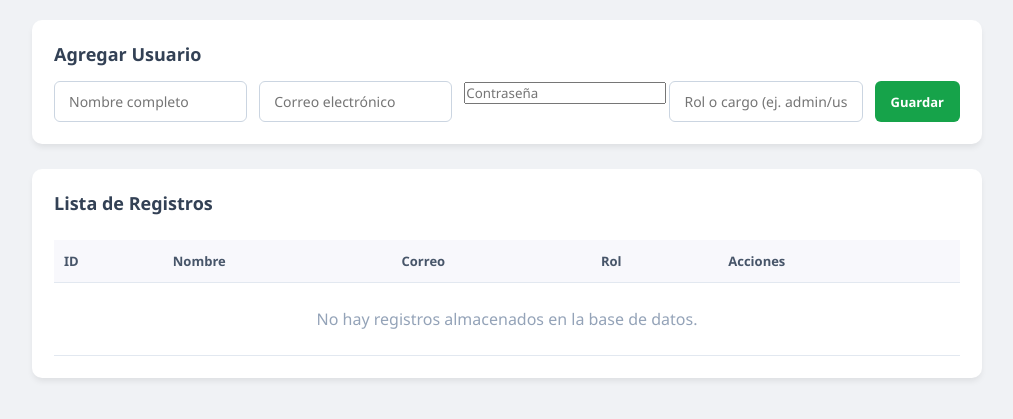
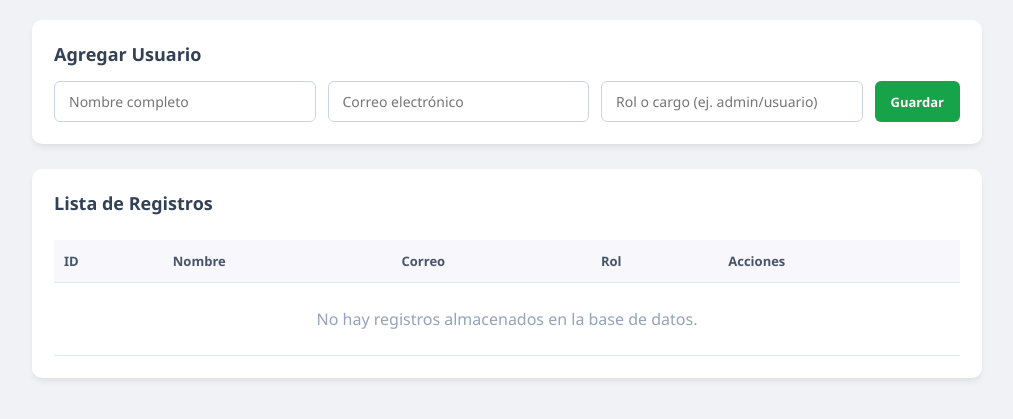
Before and after one commit to jerodelineleneus568-jpg/registro-usuario, a Flask app: page / in a window 1280 px wide. Shown: the part 68-487 px from the top of the page, without its empty margins (133-1146 px from the left). Run offline with Flask 3, Linux system fonts and the light colour scheme; the visitor is signed in with stand-in values (Sample User, id 1); data that the repository does not hold is empty.

Commit message:
Guardar cambios actualizados

```diff
--- a/templates/index.html
+++ b/templates/index.html
@@ -16,7 +16,7 @@
         </div>
     </header>
 
-    <!-- Bloque de alertas Flash para mostrar mensajes de éxito o error -->
+    <!-- Bloque de alertas Flash -->
     {% with messages = get_flashed_messages(with_categories=true) %}
         {% if messages %}
             {% for category, message in messages %}
@@ -27,16 +27,12 @@
 
     <section class="card">
         <h2>Agregar Usuario</h2>
-        <!-- Se apunta a la función agregar_view y se incluye el campo password -->
         <form id="form-crear" action="{{ url_for('agregar_view') }}" method="POST" class="form-grid">
             <div class="form-group">
                 <input type="text" name="nombre" placeholder="Nombre completo" required>
             </div>
             <div class="form-group">
                 <input type="email" name="correo" placeholder="Correo electrónico" required>
-            </div>
-            <div class="form-group">
-                <input type="password" name="password" placeholder="Contraseña" required>
             </div>
             <div class="form-group">
                 <input type="text" name="rol" placeholder="Rol o cargo (ej. admin/usuario)" required>
```
